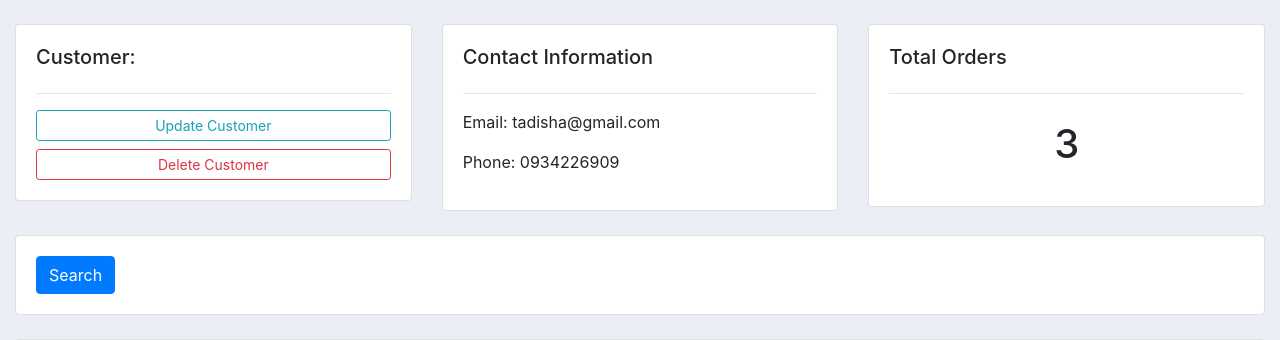
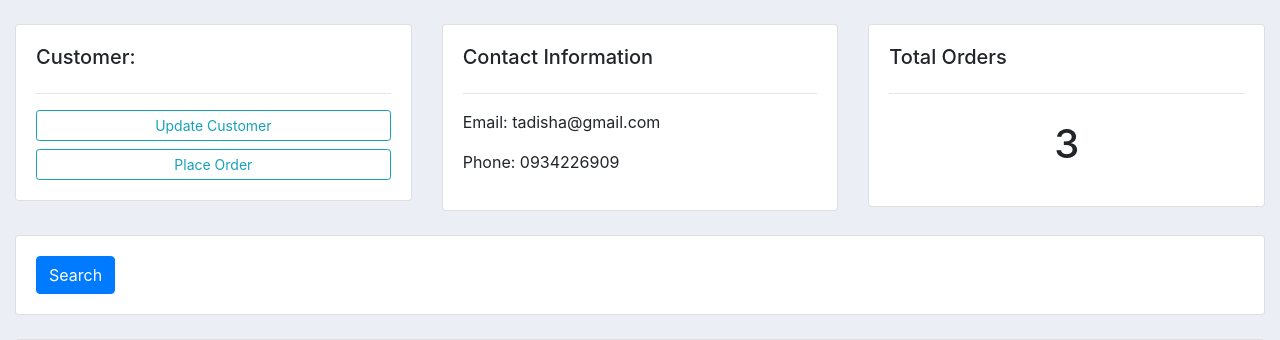
Before and after one commit to tadcodegithub/supermarket, a Django app: page /customers/1/ in a window 1280 px wide. Shown: the part 66-406 px from the top of the page. Run offline with Django 5.2, Linux system fonts and the light colour scheme; data comes from the database, SQL or seed files in the repository; both versions use the stored data as it was after the commit; some libraries are stand-ins or nearby versions.

Commit message:
order table updated

```diff
--- a/account/templates/account/customers.html
+++ b/account/templates/account/customers.html
@@ -8,7 +8,7 @@
 			<h5>Customer:</h5>
 			<hr>
 			<a class="btn btn-outline-info  btn-sm btn-block" href="">Update Customer</a>
-			<a class="btn btn-outline-danger  btn-sm btn-block" href="">Delete Customer</a>
+			<a class="btn btn-outline-info  btn-sm btn-block" href="{% url 'create_order' customer.id %}">Place Order</a>
 		</div>
 	</div>
 	<div class="col-md">
--- a/account/templates/account/dashboard.html
+++ b/account/templates/account/dashboard.html
@@ -35,7 +35,6 @@
 		<h5>LAST 5 ORDERS</h5>
 		<hr>
 		<div class="card card-body">
-			<a class="btn btn-primary  btn-sm btn-block" href="{% url 'order_form' %}">Create Order</a>
 			<table class="table table-sm table-bordered table-attrac">
 				<tr>
 					<th>Product</th>
--- a/account/templates/account/order_form.html
+++ b/account/templates/account/order_form.html
@@ -7,8 +7,10 @@
 
 			<form action="" method="POST">
 				{% csrf_token %}
-				{{form}}
-
+				{%for form in formset %}
+					{{form}}
+					<hr>
+				{% endfor %}
 				<input type="submit" name="Submit">
 			</form>
 
--- a/account/urls.py
+++ b/account/urls.py
@@ -5,7 +5,9 @@ urlpatterns = [
     path("",views.Home, name='home'),
     path("products/",views.Products, name="products"),
     path('customers/<str:pk_test>/', views.Customers, name="customers"),
-    path('order_form/',views.createOrder, name="order_form"),
+
+
+    path('create_order/<str:pk>/',views.createOrder, name="create_order"),
     path('update_order/<str:pk>/', views.updateOrder, name="update_order"),
     path('delete_order/<str:pk>/', views.deleteOrder, name="delete_order"),
 ]
--- a/account/views.py
+++ b/account/views.py
@@ -1,5 +1,6 @@
 from django.shortcuts import render, redirect
 from django.http import HttpResponse
+from django.forms import inlineformset_factory
 
 from .models import *
 from .forms import OrderForm
@@ -24,14 +25,17 @@ def Customers(request,pk_test):
     order_count = orders.count()
     context = {'customer':customer, 'orders':orders, 'order_count':order_count}
     return render(request, 'account/customers.html',context)
-def createOrder(request):
-    form = OrderForm()
+def createOrder(request,pk):
+    OrderFormSet=inlineformset_factory(Customer, Order, fields=('product','status'))
+    customer=Customer.objects.get(id=pk)
+    #form = OrderForm(initial={'customer':customer})
+    formset=OrderFormSet(instance=customer)
     if request.method=="POST":
         form=OrderForm(request.POST)
         if form.is_valid():
             form.save()
             return redirect("/")
-    context={'form':form}
+    context={'formset':formset}
     return render(request, "account/order_form.html",context)
 def updateOrder(request, pk):
 
```
Also changed, not shown: db.sqlite3.
